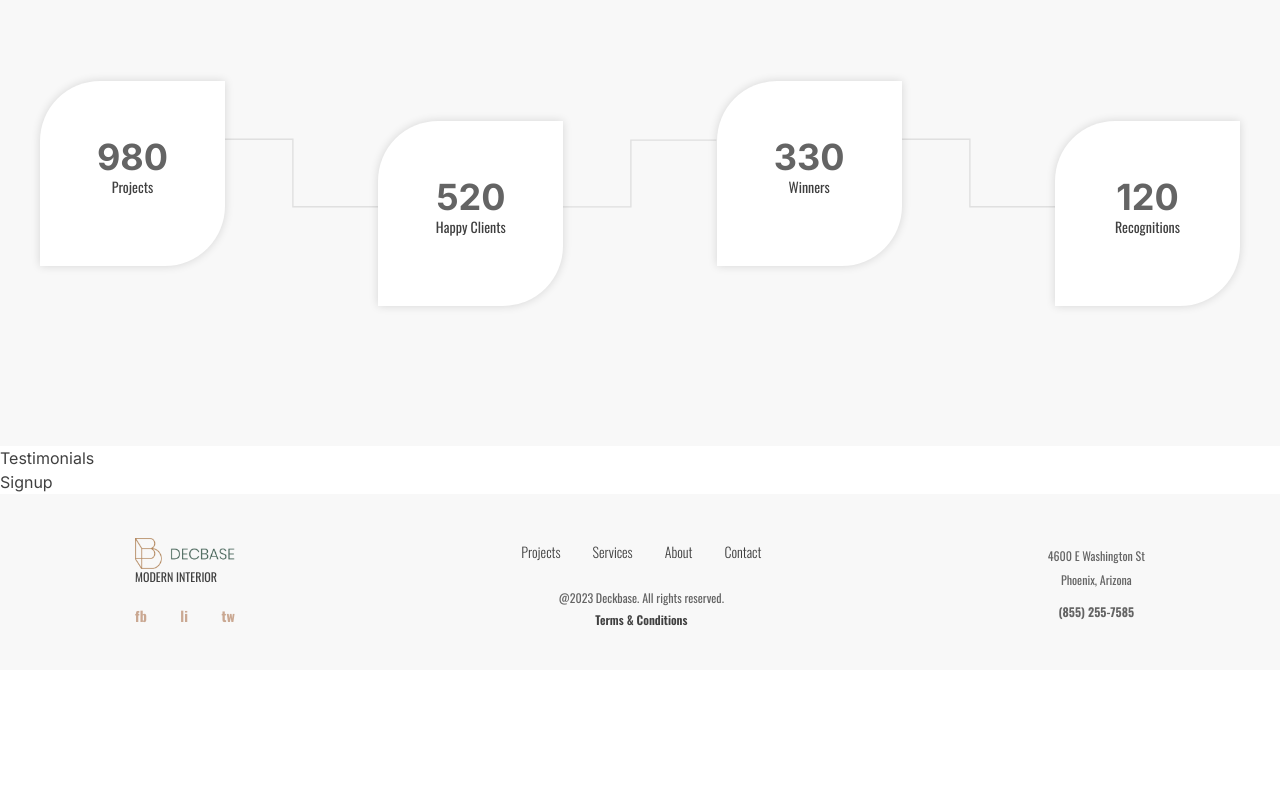
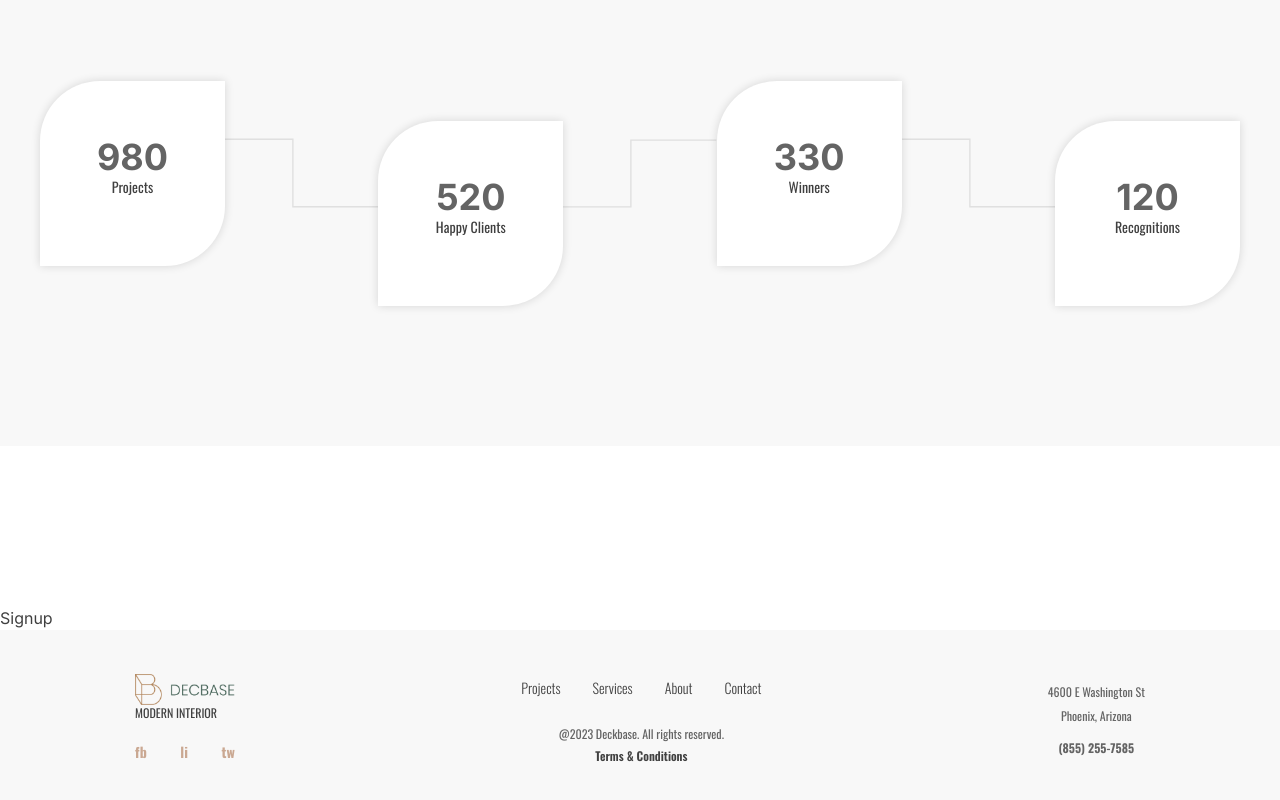
Before and after one commit to MaksymZerkakh/decbase-modern-interior, a Next.js app: page / in a window 1280 px wide. Shown: the part 3101-3901 px from the top of the page. Before the commit the page ends 3771 px from the top, so only its background shows below. Built offline with nearby package versions, Linux system fonts and the light colour scheme.

Commit message:
Starting testimonials page

```diff
--- a/src/app/components/Testimonials.jsx
+++ b/src/app/components/Testimonials.jsx
@@ -1,8 +1,12 @@
 import React from 'react'
+import { WrapperContainer, RowContainer } from '../components';
 
 const Testimonials = () => {
   return (
-    <div>Testimonials</div>
+    <section className="py-20">
+      <WrapperContainer>
+      </WrapperContainer>
+    </section>
   )
 }
 
```
